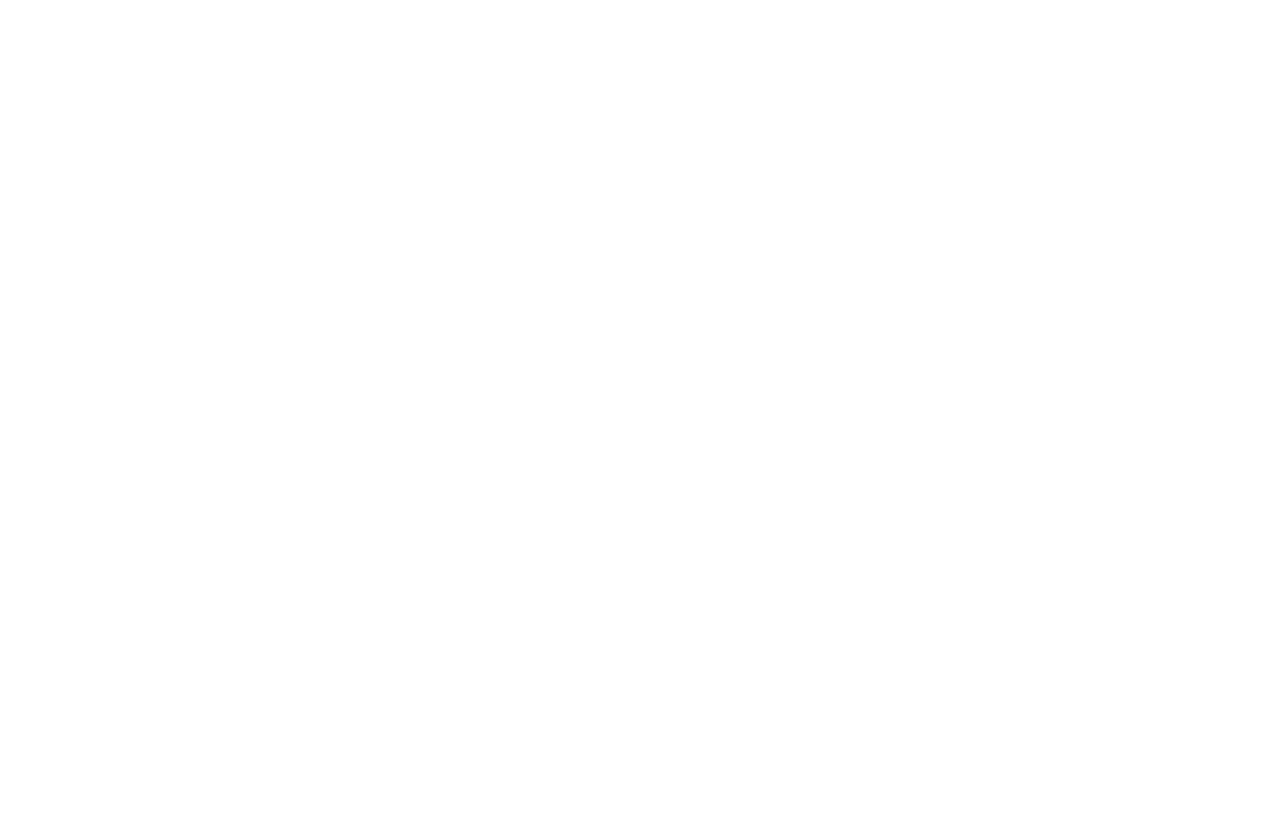
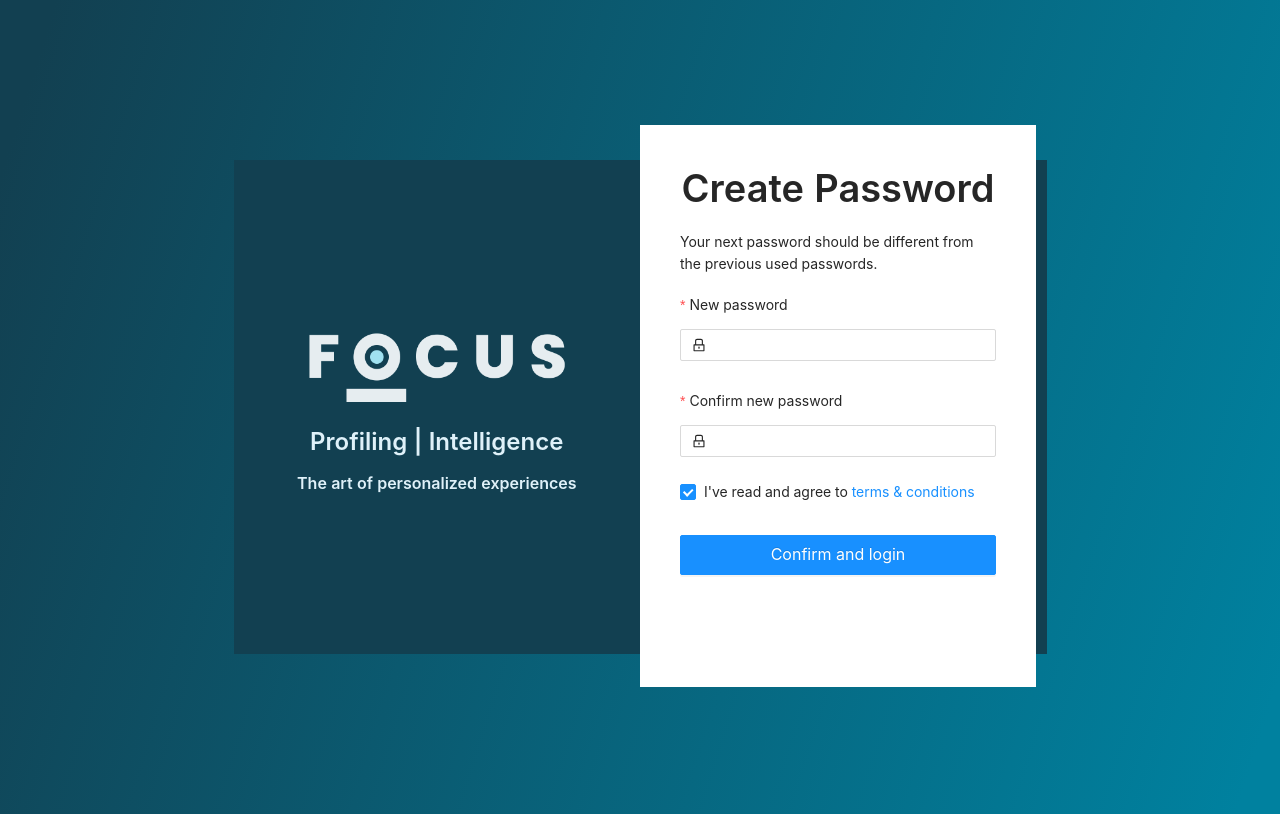
Before and after one commit to JoaoCaldas98/Focus-Keycloak, a React (Create React App) app: page /createpassword in a window 1280 px wide. Before the commit this address had no page. Built offline with nearby package versions, Linux system fonts and the light colour scheme.

Commit message:
Task [7] - Create Password : - Create component Create Password;

```diff
--- a/src/App.tsx
+++ b/src/App.tsx
@@ -6,6 +6,7 @@
 import Login from "./Pages/Login/Login";
 import ForgotPassword from "./Pages/ForgotPassword/ForgotPassword";
 import CheckYourEmail from "./Pages/ForgotPassword/CheckYourEmail";
+import CreatePassword from "./Pages/CreatePassword/CreatePassword";
 import './App.css';
 
 const { Content } = Layout
@@ -17,6 +18,7 @@
                 <Route path={"/"} element={<Login />}/>
                 <Route path={"/forgotpassword"} element={<ForgotPassword />}/>
                 <Route path={"/checkyouremail"} element={<CheckYourEmail />}/>
+                <Route path={"/createpassword"} element={<CreatePassword />}/>
               </Routes>
           </Router>
   );
--- /dev/null
+++ b/src/Pages/CreatePassword/CreatePassword.tsx
@@ -0,0 +1,114 @@
+import {Button, Checkbox, Col, Divider, Form, Typography, Input, Layout, Row} from "antd";
+import BoxBlue from "../../Components/BoxBlue/BoxBlue";
+import BoxWhite from "../../Components/BoxWhite/BoxWhite";
+import {LockOutlined, UserOutlined} from "@ant-design/icons";
+
+const {Title, Paragraph} = Typography
+
+const typeStyle = BoxWhite()
+const boxWhite_SmallScreen = typeStyle[0]
+const boxWhite_BigScreen = typeStyle[1]
+
+
+const boxCreateNewPassword = (style: any) => {
+
+    const onFinish = (values: any) => {
+        console.log("Username: (string)", values.username)
+        console.log("password: (string)", values.password)
+        console.log("remember me (bool): ", values.remember)
+    };
+
+    const onFinishFailed = (errorInfo: any) => {
+        console.log('Failed:', errorInfo);
+    };
+
+    return(
+        <div style={style}>
+            <Col style={{padding: "2.5rem"}}>
+                <Row justify={"center"}>
+                    <Title>Create Password</Title>
+                </Row>
+                <Row justify={"start"}>
+                    <Paragraph>Your next password should be different from the previous used passwords.</Paragraph>
+                </Row>
+                <Col span={24}>
+
+                    {/* FORM - START */}
+                    <Form
+                        name="login"
+                        labelCol={{ span: 24 }}
+                        wrapperCol={{ span: 24 }}
+                        initialValues={{ remember: true }}
+                        onFinish={onFinish}
+                        onFinishFailed={onFinishFailed}
+                        autoComplete="off"
+                        className="login-form"
+                    >
+
+                        <Form.Item
+                            id="password"
+                            label="New password"
+                            name="password"
+                            rules={[{ required: true, message: 'Please input your password!' }]}
+                        >
+                            <Input
+                                prefix={<LockOutlined className="site-form-item-icon" />}
+                                type="password"
+                            />
+                        </Form.Item>
+
+                        <Form.Item
+                            id="confirm_password"
+                            label="Confirm new password"
+                            name="password"
+                            rules={[{ required: true, message: 'Please confirm your new password!' }]}
+                        >
+                            <Input
+                                prefix={<LockOutlined className="site-form-item-icon" />}
+                                type="password"
+                            />
+                        </Form.Item>
+
+                        <Row justify={"space-between"} style={{ marginBottom: "2rem"}}>
+                            <Form.Item name="remember" valuePropName="checked" noStyle id="remember">
+                                <Checkbox>I've read and agree to <a href={"/"}>terms & conditions</a></Checkbox>
+                            </Form.Item>
+                        </Row>
+
+                        <Form.Item wrapperCol={{ span: 24 }} id="submit" style={{ marginTop: "2rem"}}>
+                            <Button style={{ width: "100%"}} size={"large"} htmlType="submit" type="primary">
+                                Confirm and login
+                            </Button>
+                        </Form.Item>
+                    </Form>
+                    {/* FORM - END */}
+                </Col>
+            </Col>
+        </div>
+    )
+}
+
+export default function CreatePassword(){
+
+return(
+    <Layout style={{ minHeight: "100vh", background: "linear-gradient(107.54deg, #124051 3.61%, #00819F 97.2%)", padding: "20vh"}}>
+        <Row align="middle" justify={"center"} gutter={[16, 16]}>
+            {/* Login for Big Views - START */}
+            <Col xs={0} sm={0} md={0} lg={24} xl={24} xxl={24}>
+                <Row justify={"center"}>
+                    {BoxBlue(boxCreateNewPassword, boxWhite_BigScreen)}
+                </Row>
+            </Col>
+            {/* Login for Big Views - START */}
+
+            {/* Login for Small Views - START */}
+            <Col xs={24} sm={24} md={24} lg={0} xl={0} xxl={0}>
+                <Row justify={"center"}>
+                    {boxCreateNewPassword(boxWhite_SmallScreen)}
+                </Row>
+            </Col>
+            {/* Login for Small Views - END */}
+        </Row>
+    </Layout>
+)
+}
```
